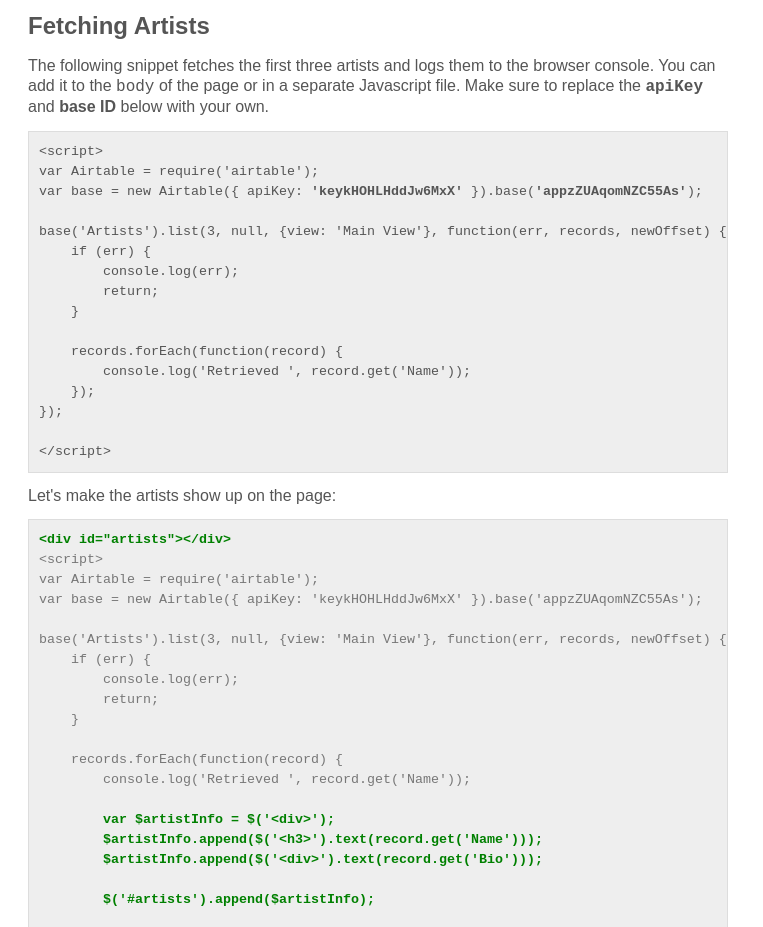
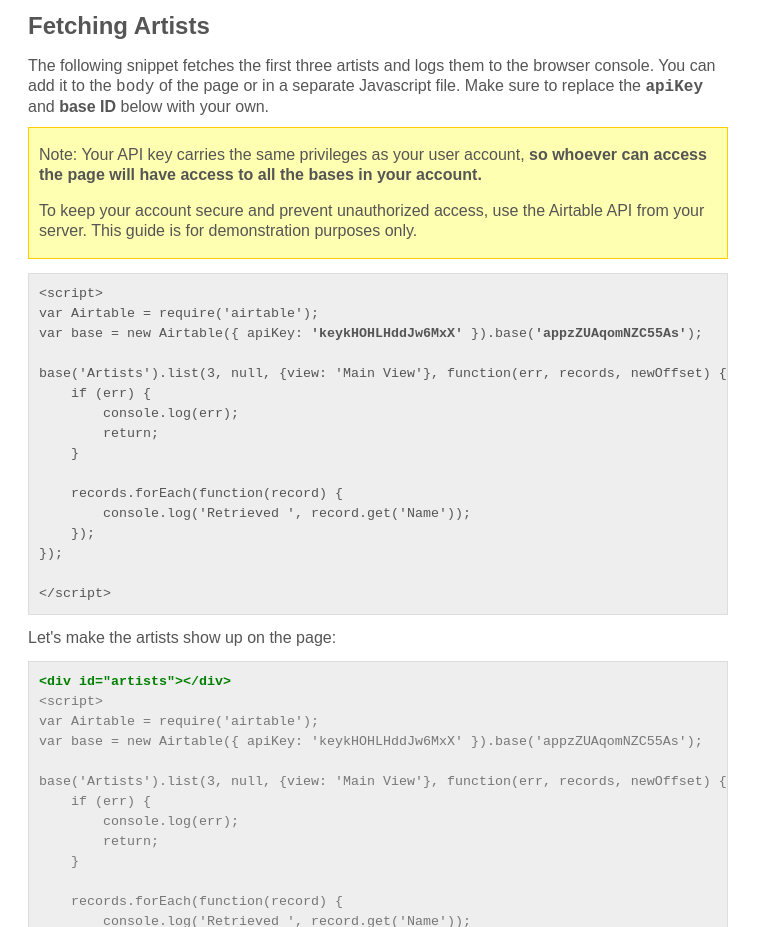
Before and after one commit to kasrak/airtable-api-guide, a plain HTML site: page index.html in a window 1280 px wide. Shown: the part 1086-2013 px from the top of the page, without its empty margins (0-763 px from the left). Drawn offline with nearby package versions, Linux system fonts and the light colour scheme; no server answers.

Commit message:
Add warning for exposing API keys

```diff
--- a/index.html
+++ b/index.html
@@ -42,6 +42,13 @@
         border: 1px solid #ddd;
         padding: 10px;
         background: #f7f7f7;
+    }
+
+    .warning {
+        padding: 1px 10px;
+        background-color: rgb(255, 255, 178);
+        margin: 10px 0;
+        border: 1px solid rgb(255, 205, 0);
     }
     </style>
 </head>
@@ -106,6 +113,20 @@
     the browser console. You can add it to the <code>body</code> of the page
     or in a separate Javascript file. Make sure to replace the
     <b><code>apiKey</code></b> and <b>base ID</b> below with your own.
+
+    <div class="warning">
+    <p>
+    Note: Your API key carries the same privileges as your user account, <b>
+    so whoever can access the page will have access to all the bases in your
+    account.</b>
+    </p>
+
+    <p>
+    To keep your account secure and prevent unauthorized access,
+    use the Airtable API from your server. This guide is for demonstration
+    purposes only.
+    </p>
+    </div>
 
 <pre>
 &lt;script&gt;
```
